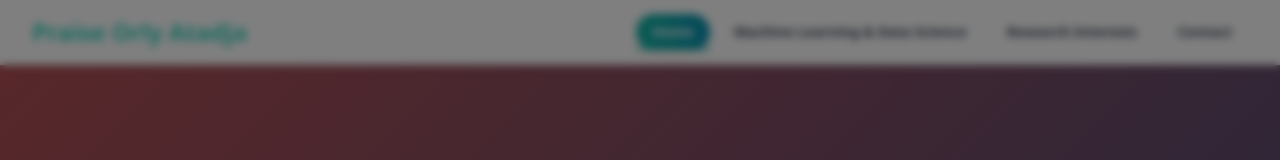
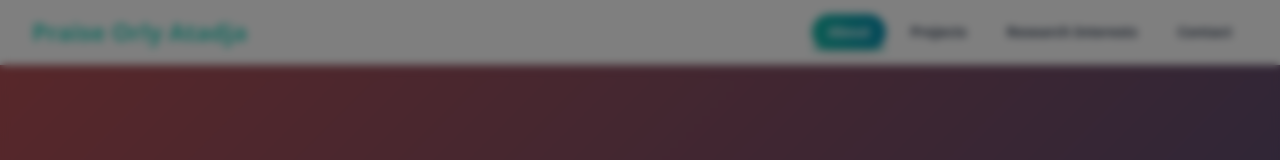
Before and after one commit to PraiseOrly/application_website, a React (Vite) app: page / in a window 1280 px wide. Shown: the top 160 px of the page. Built offline with nearby package versions, Linux system fonts and the light colour scheme.

Commit message:
Update Header.tsx

```diff
--- a/src/components/layout/Header.tsx
+++ b/src/components/layout/Header.tsx
@@ -23,11 +23,11 @@ export function Header() {
   }, [isOpen]);
 
   const links = [
-    { href: '/', label: 'Home' },
+    { href: '/', label: 'About' },
     // { href: '/analysis', label: 'Analysis' },
     // { href: '/insights', label: 'Data Science' },
 	// {href: '/dataanalytics', label: 'Data Analytics'},
-    { href: '/projects', label: 'Machine Learning & Data Science' },
+    { href: '/projects', label: 'Projects' },
     { href: '/analysis', label: 'Research Interests' },
 
 
```
